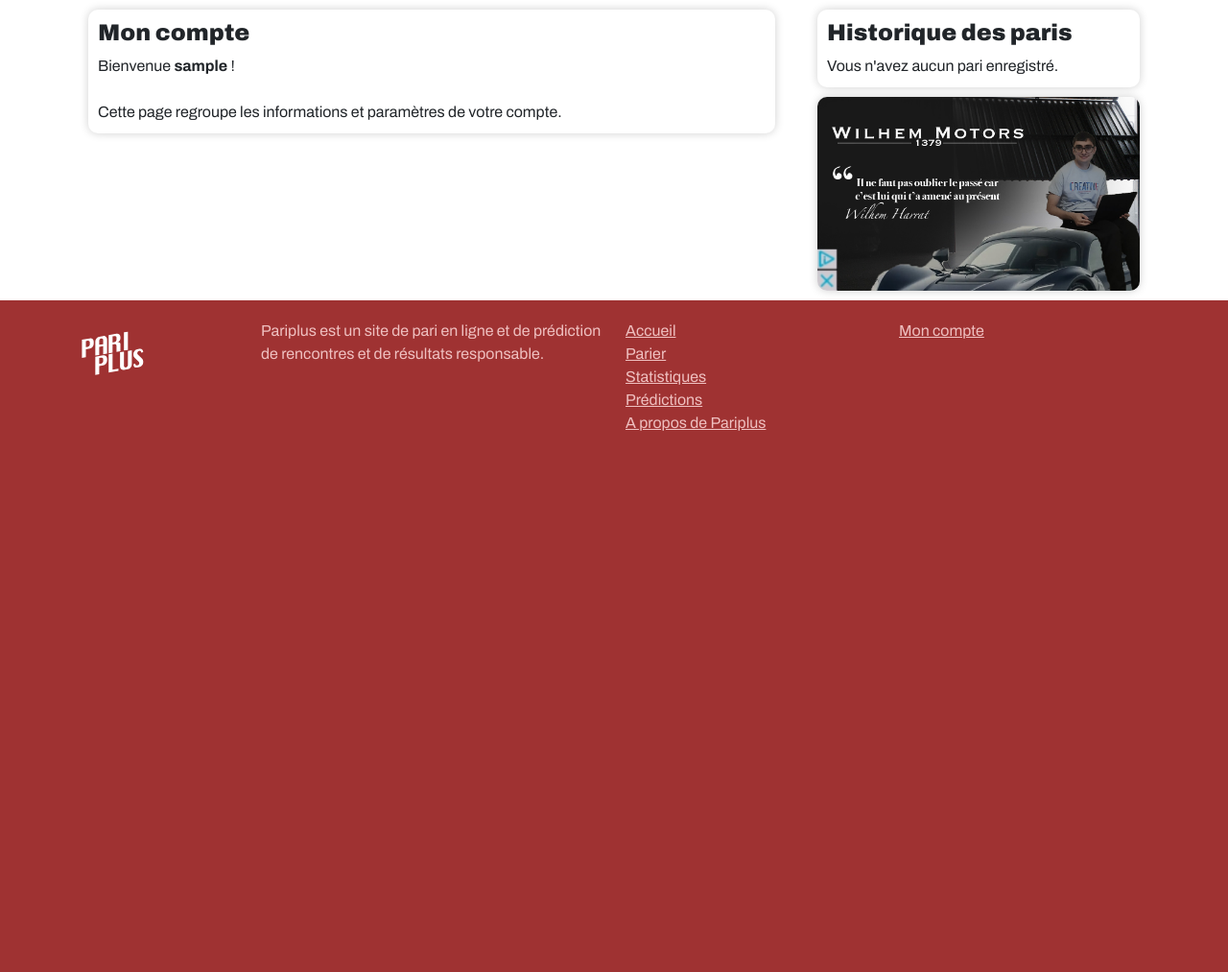
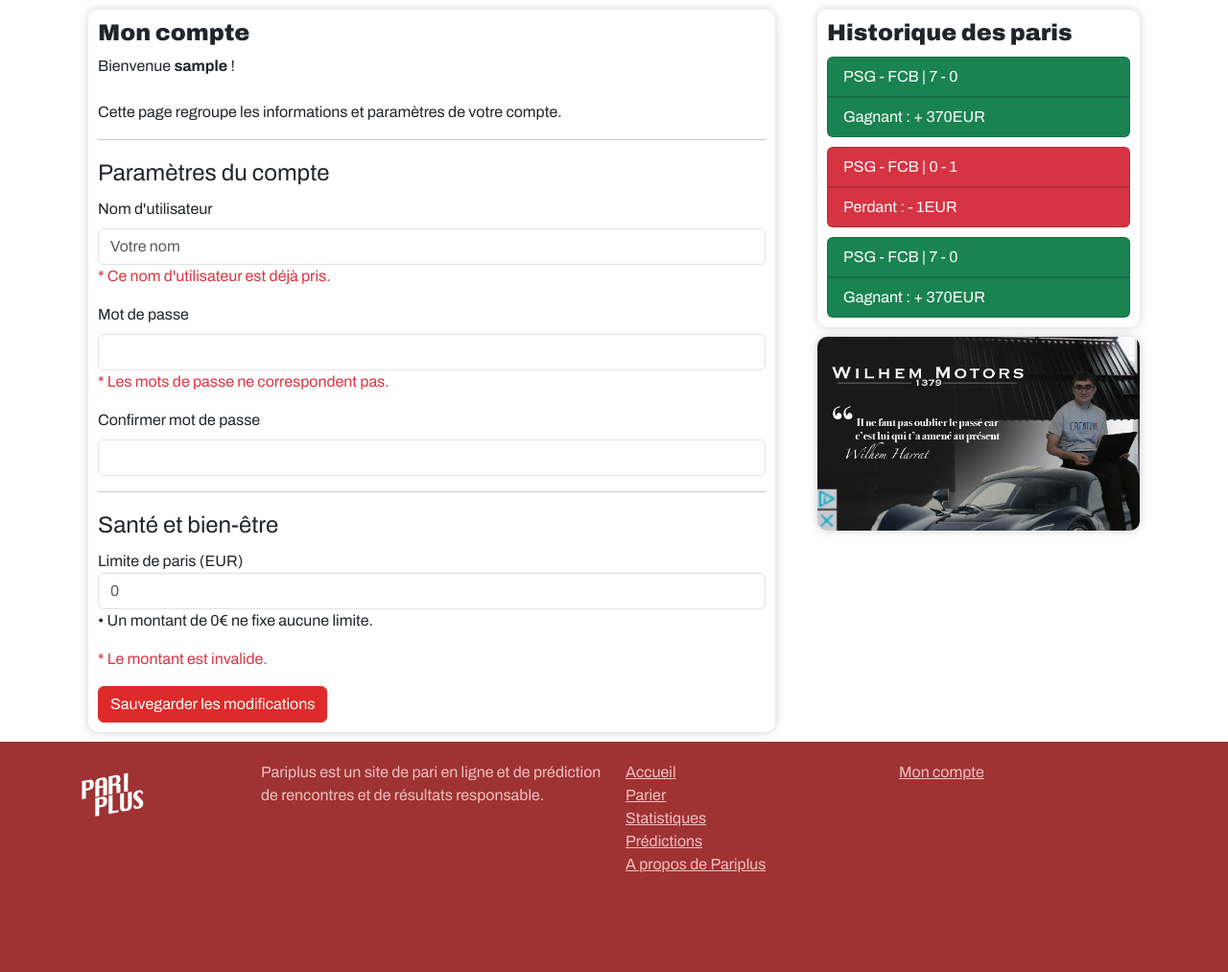
Before and after one commit to hugopanel/pariplus, a PHP site: page /account/ in a window 1280 px wide. Shown: the part 80-1093 px from the top of the page at 96% size. Before the commit the page ends 529 px from the top, so only its background shows below. Run offline with PHP 8.4, Linux system fonts and the light colour scheme; the visitor is signed in with stand-in values (Sample User, id 1).

Commit message:
Ajout de la modification du nom du compte et du mot de passe (non testé)

```diff
--- a/account/index.php
+++ b/account/index.php
@@ -58,6 +58,34 @@ if (!isset($_SESSION['username'])) {
                     <h4>Mon compte</h4>
                     Bienvenue <b><?php echo $_SESSION['username']; ?></b> !
                     <br><br>Cette page regroupe les informations et paramètres de votre compte.
+                    <hr>
+                    <form method="POST" action="server.php">
+                        <legend>Paramètres du compte</legend>
+                        <div class="mb-3">
+                            <label for="inputUsername" class="form-label">Nom d'utilisateur</label>
+                            <input type="text" id="inputUsername" name="inputUsername" class="form-control" placeholder="Votre nom">
+                            <p class="text-danger">* Ce nom d'utilisateur est déjà pris.</p>
+                        </div>
+
+                        <div class="mb-3">
+                            <label for="inputPassword" class="form-label">Mot de passe</label>
+                            <input type="password" id="inputPassword" name="inputPassword" class="form-control">
+                            <p class="text-danger">* Les mots de passe ne correspondent pas.</p>
+                        </div>
+                        <div class="mb-3">
+                            <label for="inputPasswordConfirm" class="form-label">Confirmer mot de passe</label>
+                            <input type="password" id="inputPasswordConfirm" name="inputPasswordConfirm" class="form-control">
+                        </div>
+                        <hr>
+                        <legend>Santé et bien-être</legend>
+                        <div class="mb-3">
+                            <label for="inputMaxBets">Limite de paris (EUR)</label>
+                            <input type="number" class="form-control" id="inputMaxBets" name="inputMaxBets" placeholder="0">
+                            <p>&bull; Un montant de 0€ ne fixe aucune limite. </p>
+                            <p class="text-danger">* Le montant est invalide.</p>
+                        </div>
+                        <button type="submit" class="btn btn-primary" name="buttonSaveSettings">Sauvegarder les modifications</button>
+                    </form>
                 </div>
             </div>
         </div>
@@ -65,7 +93,19 @@ if (!isset($_SESSION['username'])) {
             <div class="bloc">
                 <div class="bloc-content">
                     <h4>Historique des paris</h4>
-                    Vous n'avez aucun pari enregistré.
+<!--                    Vous n'avez aucun pari enregistré.-->
+                    <div class="card text-bg-success" style="margin-top: 10px">
+                        <div class="card-header">PSG - FCB | 7 - 0</div>
+                        <div class="card-footer">Gagnant : + 370EUR</div>
+                    </div>
+                    <div class="card text-bg-danger" style="margin-top: 10px">
+                        <div class="card-header">PSG - FCB | 0 - 1</div>
+                        <div class="card-footer">Perdant : - 1EUR</div>
+                    </div>
+                    <div class="card text-bg-success" style="margin-top: 10px">
+                        <div class="card-header">PSG - FCB | 7 - 0</div>
+                        <div class="card-footer">Gagnant : + 370EUR</div>
+                    </div>
                 </div>
             </div>
             <div class="bloc">
--- a/account/server.php
+++ b/account/server.php
@@ -135,6 +135,43 @@ elseif (isset($_POST['buttonLogin'])) // User authentication
     header('location: ../');
 }
 
+// Account page save settings
+if (isset($_POST['buttonSaveSettings'])) {
+    // Get UserID
+    $username = $_SESSION['username'];
+    $password = $_SESSION['password'];
+    $result = $db->$query("SELECT id FROM users WHERE username = '$username' AND password='$password';")->fetch_assoc();
+    if (!$result) {
+        // User info is incorrect
+        header('location: login/');
+        return;
+    }
+    $user_id = $result['id'];
+
+    // Escape strings
+    $username = mysqli_real_escape_string($db, $_POST['inputUsername']);
+    $password = mysqli_real_escape_string($db, $_POST['inputPassword']);
+    $password_confirm = mysqli_real_escape_string($db, $_POST['inputPasswordConfirm']);
+    $maxBets = mysqli_real_escape_string($db, $_POST['inputMaxBets']);
+
+    // Validate form
+    if (!empty($username)) {
+        // We change the username
+        $db->query("UPDATE users SET username = '$username' WHERE id = $user_id;");
+    }
+    if (!empty($password) && !empty($password_confirm)) {
+        // Check if passwords are the same
+        if ($password != $password_confirm) {
+            $errors[] = "password_noMatch";
+        } else {
+            $password = password_hash($password, PASSWORD_BCRYPT);
+            $db->query("UPDATE users SET password = '$password' WHERE id = $user_id;");
+        }
+    }
+
+    // TODO: Apply bet limit
+}
+
 
 // LOG THE USER IN USING THE TOKEN COOKIE
 function logToken() {
```
